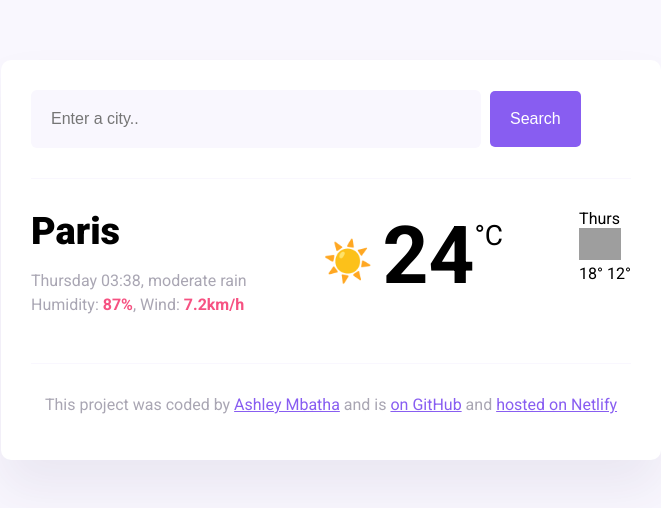
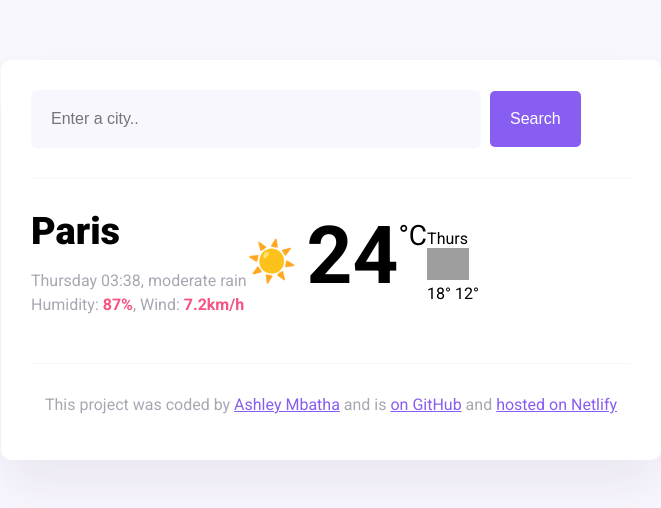
Before and after one commit to Ashley2112/SheCodes-Project, a website built with Parcel: page index.html in a window 1280 px wide. Shown: the whole page, without its empty margins (309-970 px from the left). Built offline with nearby package versions, Linux system fonts and the light colour scheme; grey boxes are pictures that could not be loaded.

Commit message:
Update styles.css

```diff
--- a/src/styles.css
+++ b/src/styles.css
@@ -96,3 +96,12 @@ footer {
 
   color: rgba(39, 33, 66, 0.4);
 }
+
+.row {
+  display: flex;
+}
+
+.weather-forecast {
+  flex: 1;
+  margin-top: 20px; /* Add some space between current-temperature and weather-forecast */
+}
```
